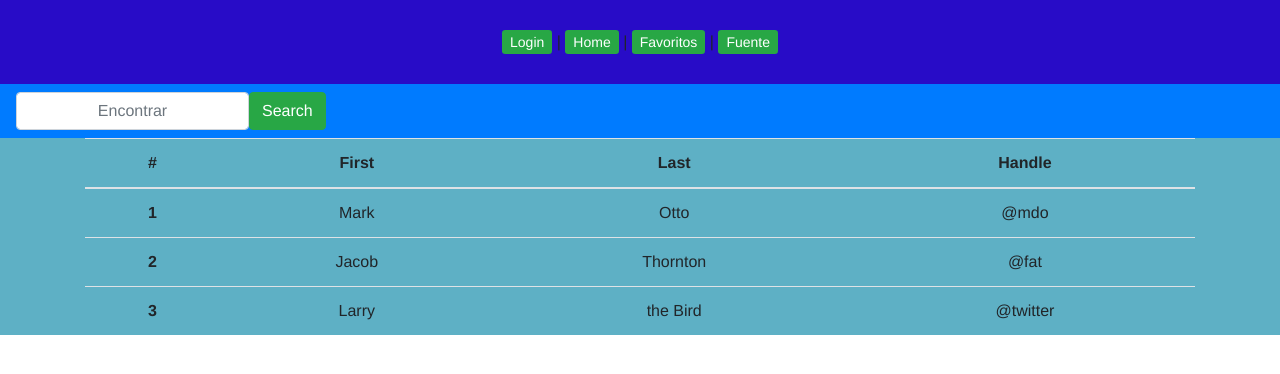
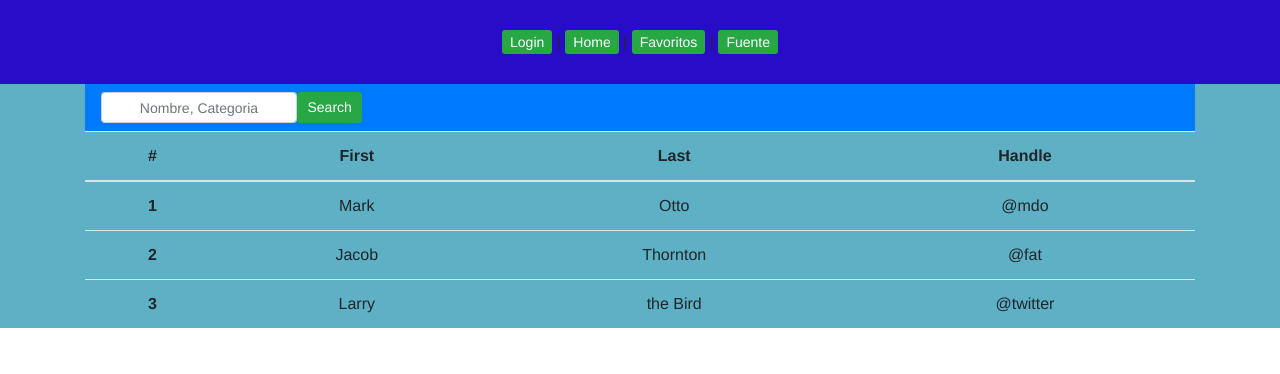
Before and after one commit to sa304/mi_proyecto, a Vue app: page /favoritos in a window 1280 px wide. Shown: the top 374 px of the page. Built offline with nearby package versions, Linux system fonts and the light colour scheme.

Commit message:
componente
modificaciones

```diff
--- a/src/components/Navbar.vue
+++ b/src/components/Navbar.vue
@@ -1,10 +1,10 @@
 <template>
   <div>
-    <div>
+    <div class="container mx-auto">
       <b-navbar type="light" variant="primary">
         <b-nav-form>
-          <b-form-input class="text-center mx-auto" placeholder="Encontrar"></b-form-input>
-          <b-button variant="success" class="my-2 my-sm-0" type="submit">Search</b-button>
+          <b-form-input class="text-center form-control-sm w-75" placeholder="Nombre, Categoria"></b-form-input>
+          <b-button variant="success" class="btn btn-sm w-25" type="submit">Search</b-button>
         </b-nav-form>
       </b-navbar>
     </div>
--- a/src/views/Home.vue
+++ b/src/views/Home.vue
@@ -7,7 +7,7 @@
     <h5 class="mt-3 auto ml-2">Recomendadas</h5>
 
     <div class="container">
-      <div class="row">
+      <div class="row mx-auto">
         <!--ordenado para firestore-->
         <Show
           v-for="(show, index) in shows"
```
Also changed, not shown: package.json (+14 -2 lines).
